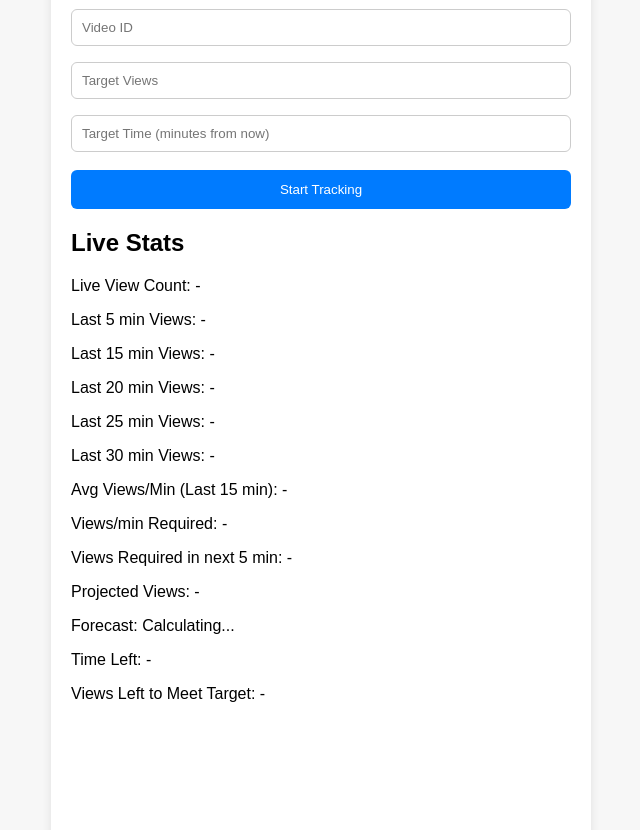
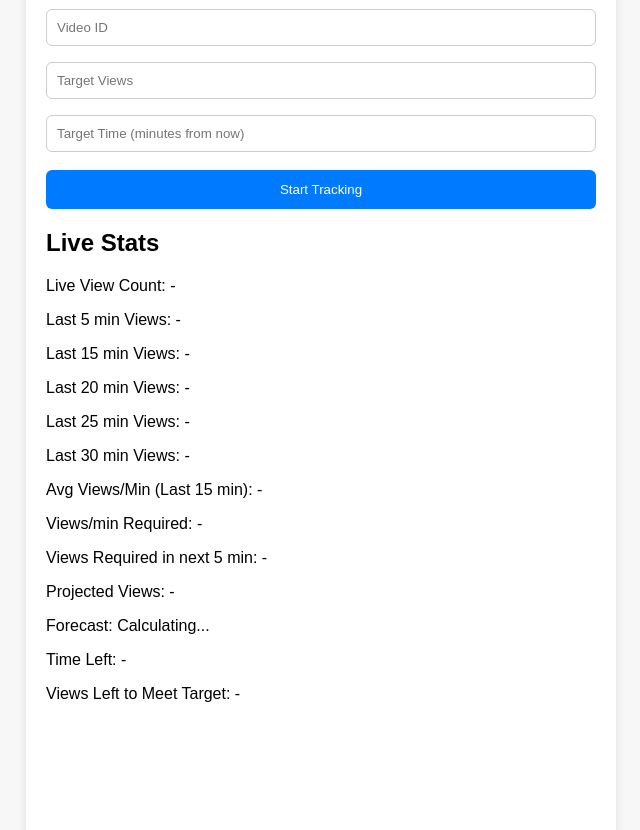
Before and after one commit to saurabbhsinha21/youtube-live-view-tracker, a plain HTML site: page index.html in a window 1280 px wide. Shown: the part 99-929 px from the top of the page, without its empty margins (319-959 px from the left). Drawn offline with nearby package versions, Linux system fonts and the light colour scheme.

Commit message:
style.css

```diff
--- a/style.css
+++ b/style.css
@@ -6,7 +6,7 @@ body {
 }
 
 .container {
-  max-width: 500px;
+  max-width: 550px;
   margin: auto;
   background: white;
   padding: 20px;
```
